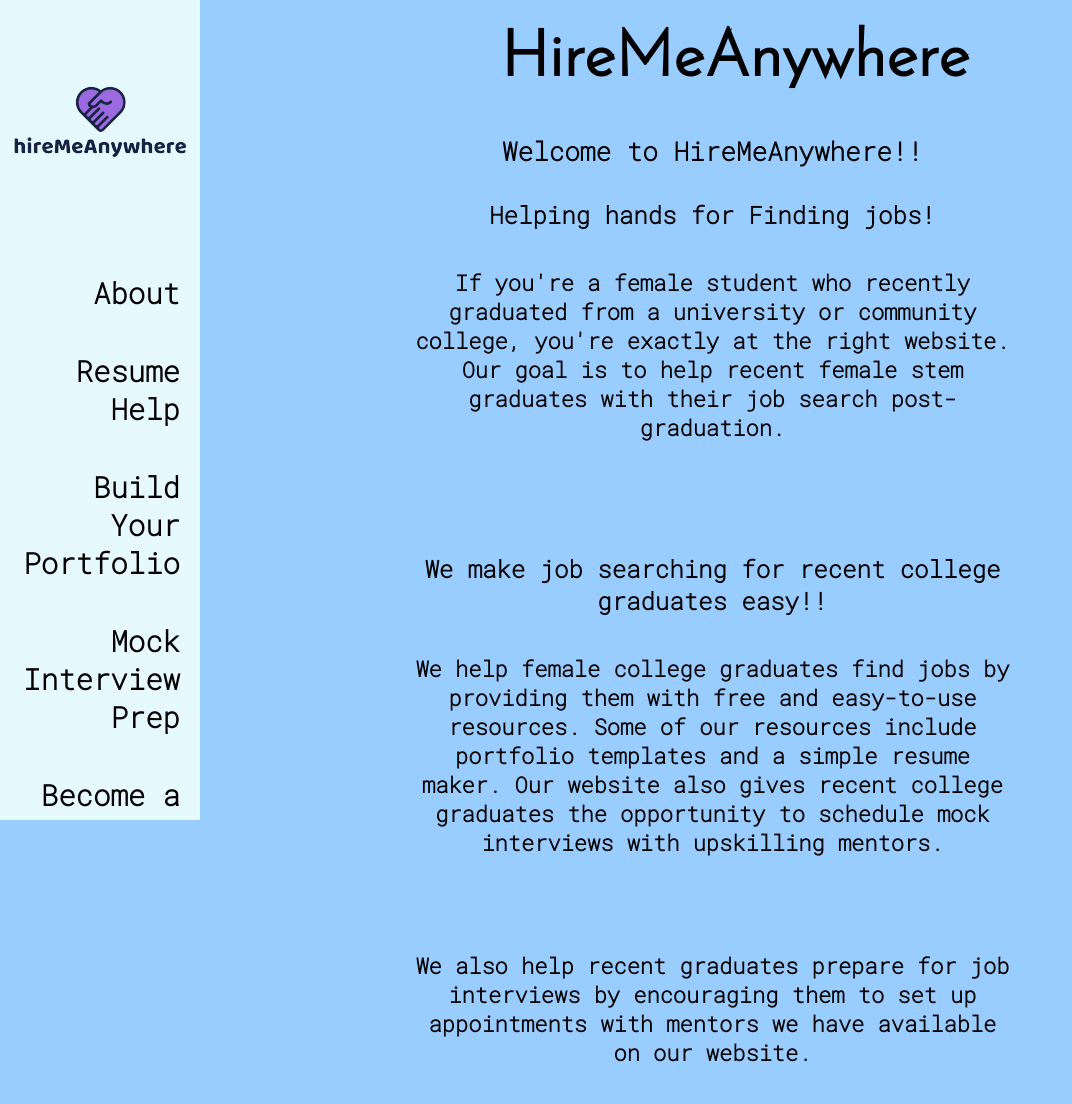
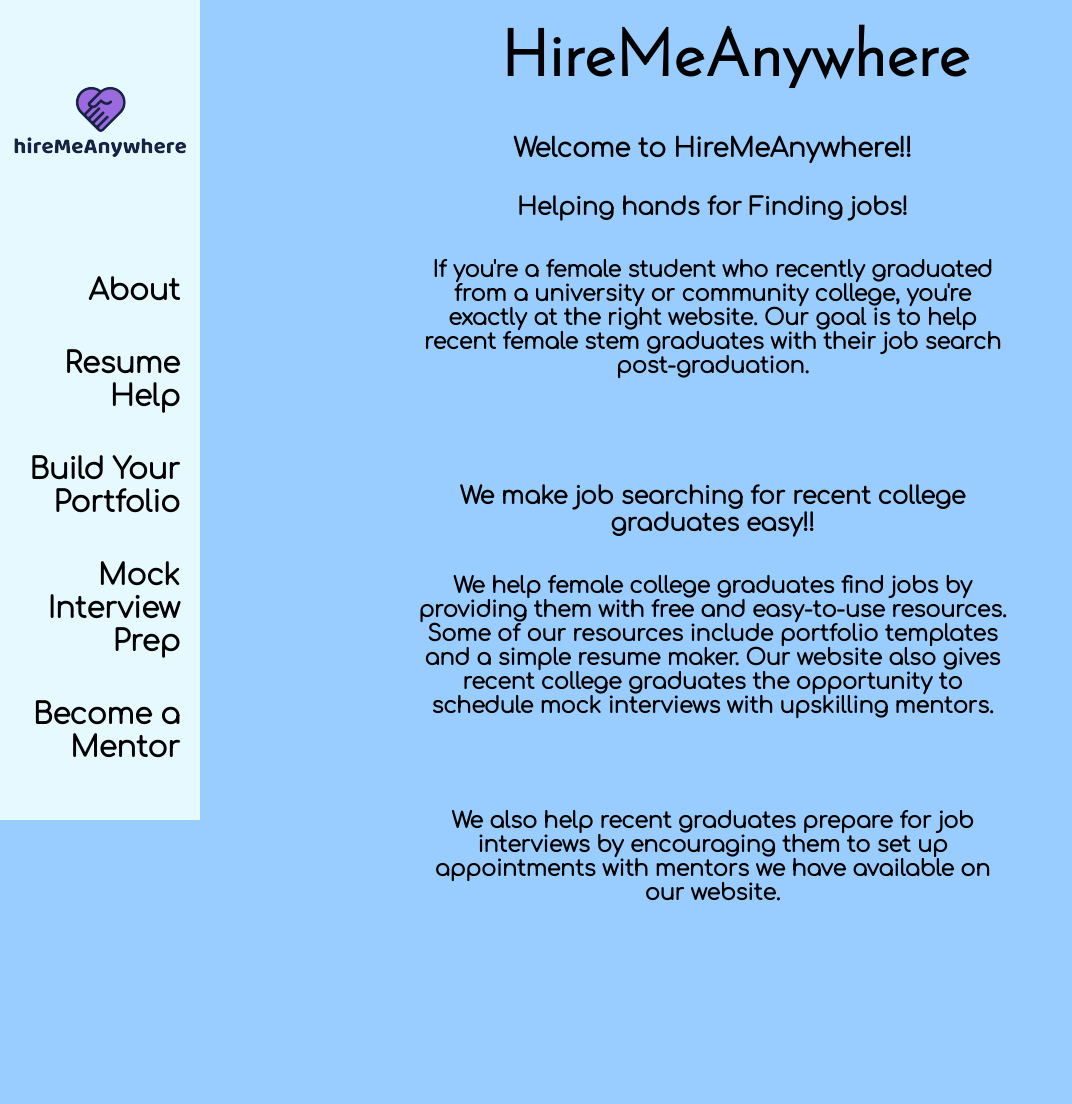
Before and after one commit to helencordova12/hiremeanywhere-project, a PHP site: page /index.php in a window 1280 px wide. Shown: the whole page, without its empty margins (0-1072 px from the left). After the commit the page ends 901 px from the top, so only its background shows below. Run offline with PHP 8.4, Linux system fonts and the light colour scheme; some libraries are stand-ins or nearby versions.

Commit message:
Update design.css

```diff
--- a/design.css
+++ b/design.css
@@ -1,7 +1,7 @@
-@import url('https://fonts.googleapis.com/css2?family=Roboto+Mono:wght@200&display=swap');
+@import url('https://fonts.googleapis.com/css2?family=Comfortaa:wght@300&display=swap');
 * {
   text-align: center;
-  font-family: 'Roboto Mono', monospace;
+  font-family: 'Comfortaa', cursive;
 }
 header {
   color: black;
```
